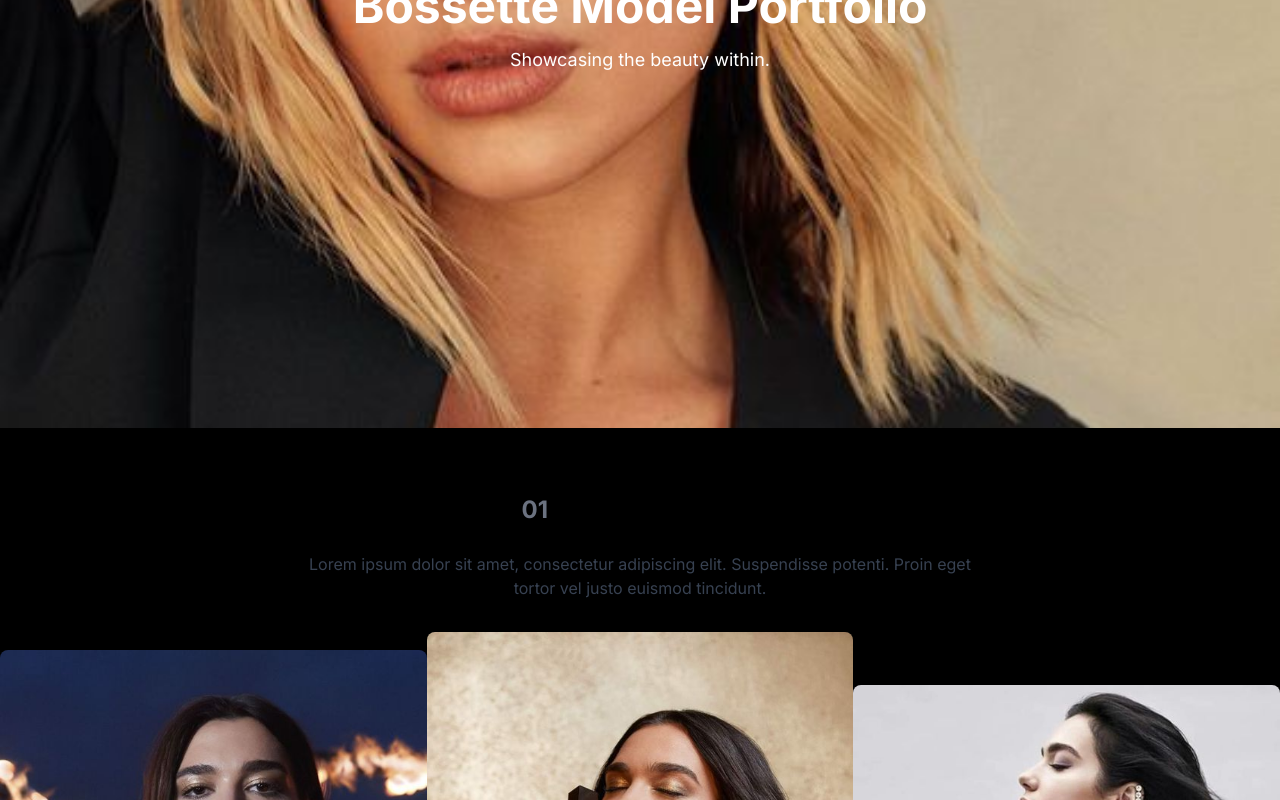
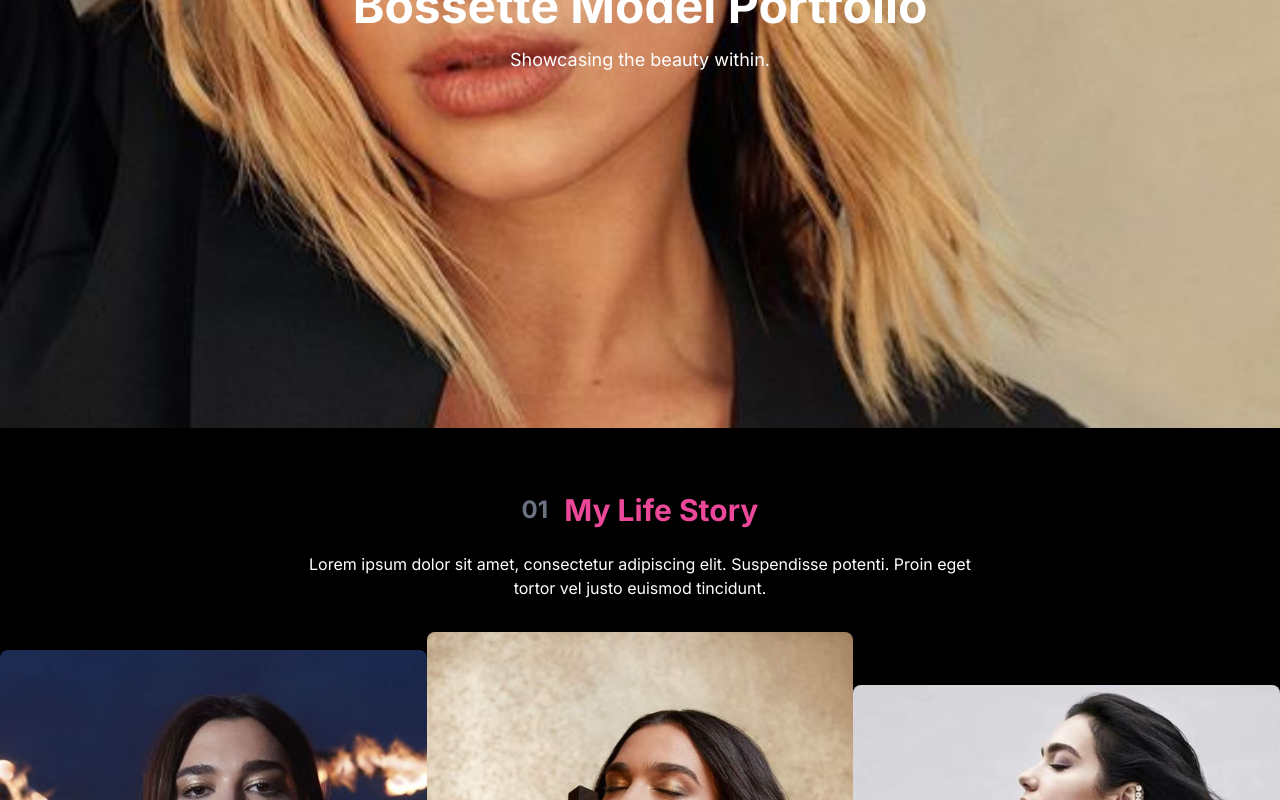
Before and after one commit to Intina47/modelling-portfolio, a Next.js app: page / in a window 1280 px wide. Shown: the part 372-1172 px from the top of the page. Built offline with nearby package versions, Linux system fonts and the light colour scheme.

Commit message:
Update MyLifeStory component styling

```diff
--- a/app/components/MyLifeStory.tsx
+++ b/app/components/MyLifeStory.tsx
@@ -11,24 +11,24 @@ const MyLifeStory = () => {
     {/* Title */}
     <div className="flex items-center mb-6">
      <span className="text-2xl font-bold text-gray-500 mr-4">01</span>
-     <h2 className="text-3xl font-bold">My Life Story</h2>
+     <h2 className="text-3xl font-bold text-pink-500">My Life Story</h2>
     </div>
 
     {/* Short Description */}
-    <p className="max-w-2xl text-center text-gray-700 mb-8">
+    <p className="max-w-2xl text-center text-white mb-8">
           Lorem ipsum dolor sit amet, consectetur adipiscing elit. Suspendisse potenti. Proin eget tortor vel justo euismod tincidunt.
     </p>
 
     {/* desktop */}
     <div className="hidden md:flex flex-col md:flex-row items-center md:justify-between">
      {MyLifeStoryImages.map((item, index) => (
-      <Image src={item.image} alt="Photo" width="400" height="600" className="mb-4 md:mb-0 md:w-1/3 rounded-lg" />
+      <Image src={item.image} key={index} alt="Photo" width="400" height="600" className="mb-4 md:mb-0 md:w-1/3 rounded-lg" />
      ))}
     </div>
     {/* mobile */}
     <div className="md:hidden flex flex-col md:flex-row items-center md:justify-between">
      {MyLifeStoryImages.map((item, index) => (
-      <div className="md:hidden relative mb-4 md:mb-0 md:w-1/3">
+      <div key={index} className="md:hidden relative mb-4 md:mb-0 md:w-1/3">
        <Image src={item.image} alt="Photo 1" width="400" height="600" className="mb-4 md:mb-0 md:w-1/3 mx-1 rounded-l-lg object-cover" />
        <div className="md:hidden absolute bottom-0 right-0 p-2 bg-black text-white opacity-75">
               Photo: {item.description}
```
